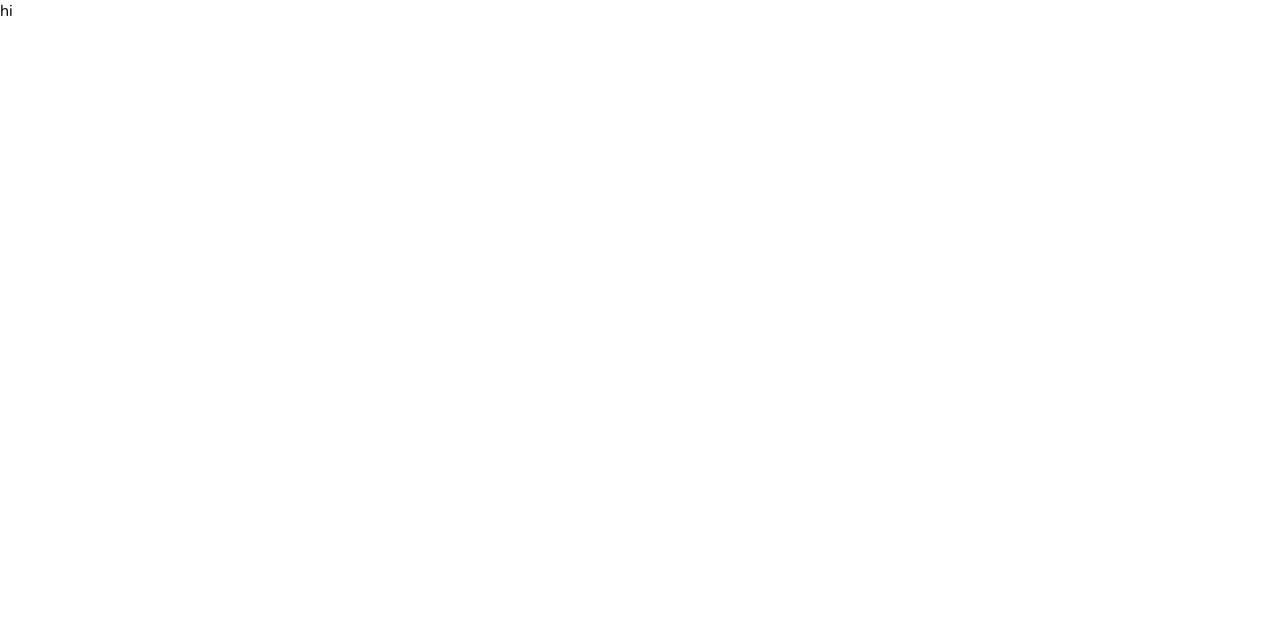
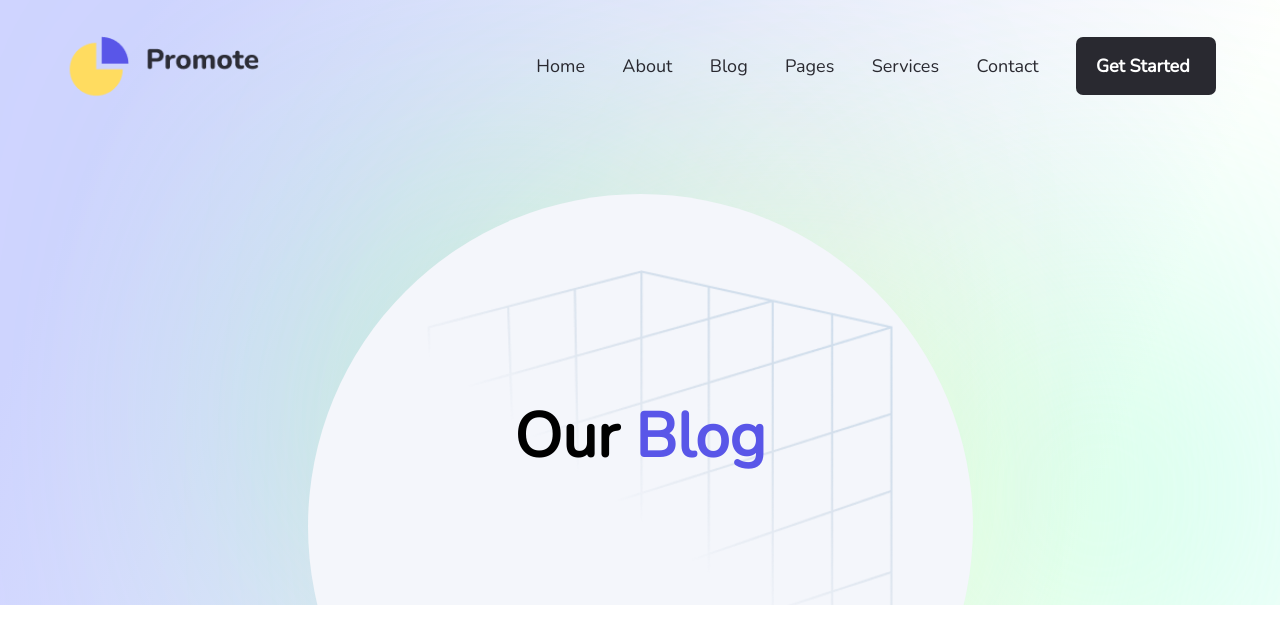
Before and after one commit to koredeJacob/Digital-Marketing-site, a React (Vite) app: page /Blog in a window 1280 px wide. Shown: the top 644 px of the page. Built offline with nearby package versions, Linux system fonts and the light colour scheme.

Commit message:
working on blog page

```diff
--- a/src/components/navigation/navigation.jsx
+++ b/src/components/navigation/navigation.jsx
@@ -29,8 +29,8 @@ function Nav() {
 					<nav className={`menu ${ Show ? 'open' : 'close' }`}>
 						<Link to='/'>Home</Link>
 						<Link to='/Aboutus'>About</Link>
-						<Link to='#'>Blog</Link>
-						<Link to='/Blog'>Pages</Link>
+						<Link to='/Blog'>Blog</Link>
+						<Link to='/#'>Pages</Link>
 						<Link to='/Services'>Services</Link>
 						<Link to='/ContactUs'>Contact</Link>
 						<div className='get-started-button'>
@@ -41,8 +41,8 @@ function Nav() {
 				<nav className='menu-large'>
 					<Link to='/'>Home</Link>
 					<Link to='/Aboutus'>About</Link>
-					<Link to='#'>Blog</Link>
-					<Link to='/Blog'>Pages</Link>
+					<Link to='/Blog'>Blog</Link>
+					<Link to='/#'>Pages</Link>
 					<Link to='/Services'>Services</Link>
 					<Link to='/ContactUs'>Contact</Link>
 					<div className='get-started-button'>
--- a/src/pages/blog/blog.jsx
+++ b/src/pages/blog/blog.jsx
@@ -1,7 +1,19 @@
-import React from "react";
+import React from "react"
+import Nav from "../../components/navigation/navigation"
+import Banner from "../../components/banner/banner"
+import "./blog.css"
 
 function Blog(){
-    return <div>hi</div>
+    return (
+        <div>
+            <header className="services-hero" style={{background: "linear-gradient(111.23deg, #CFD4FF 9.95%, #FFFFFD 85.17%)"}}>
+                <Nav/>
+                <div className="banner-container">
+                    <Banner text="Our" bluetext="Blog" first= "#7DFFE8" second="#7CFF99" third="#EDFFBB"/>
+                </div>
+            </header>
+        </div>
+    )
 }
 
 export default Blog
--- a/src/pages/servicesPage/services.jsx
+++ b/src/pages/servicesPage/services.jsx
@@ -1,4 +1,5 @@
 import React from "react"
+import {motion} from "framer-motion"
 
 import rocket from "../../assets/services-images/cta ship.png"
 import star from "../../assets/services-images/cta star.png"
@@ -36,7 +37,12 @@ function Services(){
                 <div className="services-cta-circle">
                     <div className="cta-circle-bg"></div>
                 </div>
-                <img className="cta-rocket" src={rocket} />
+                <motion.img
+                    initial={{opacity:0,x:110,y:110}}
+                    whileInView={{opacity:1,x:0,y:0}}
+                    viewport={{once:true}}
+                    transition={{duration:0.5,ease:"easeOut"}}
+                    className="cta-rocket" src={rocket} />
                 <img className="cta-star" src={star} />
                 <img className="cta-polygon" src={polygon} />
                 <img className="cta-bullseye" src={bullseye} />
```
Also changed, not shown: src/pages/blog/blog.css (added).
